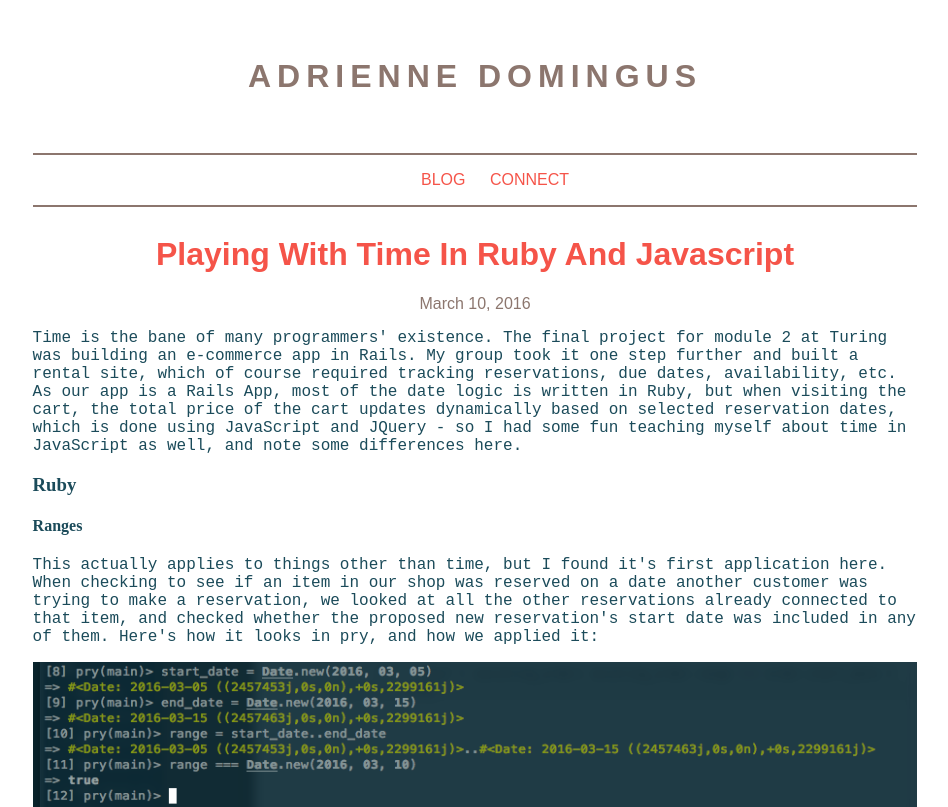
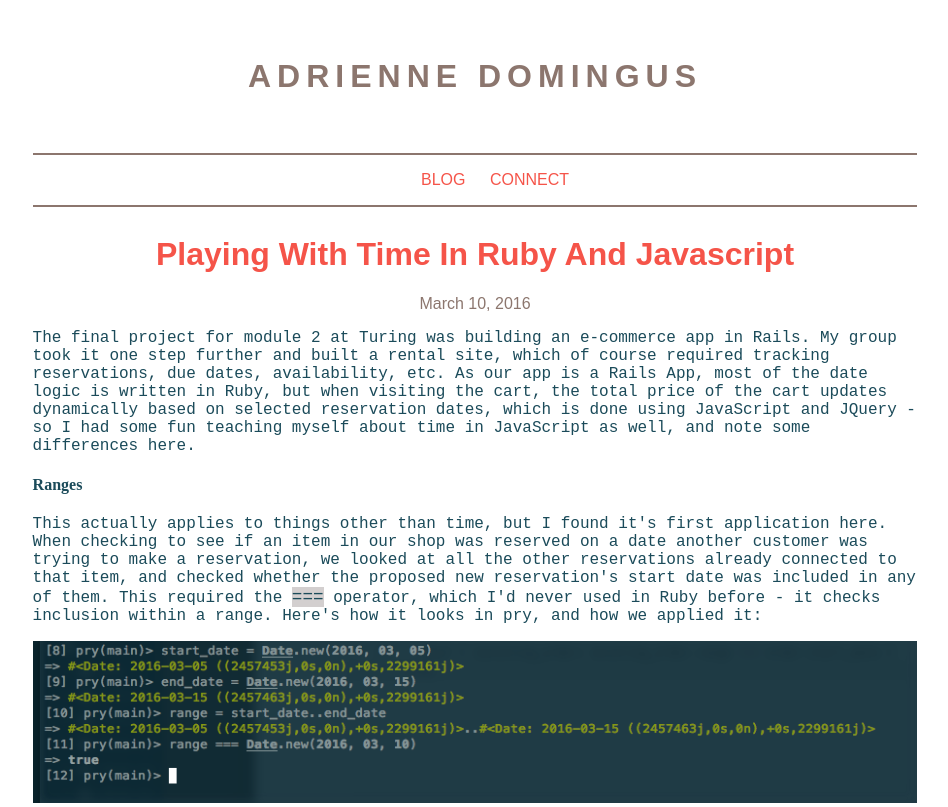
Before and after one commit to adriennedomingus/adriennedomingus.github.io, a Jekyll site: the page built from _posts/2016-03-10-playing-with-time-in-ruby-and-javascript.html, in a window 1280 px wide. Shown: the top 807 px of the page, without its empty margins (165-1113 px from the left). Built offline with Jekyll 4.4.1, drawn with Linux system fonts in a browser that asks for light colours; some of the changed text lies outside the part shown; grey boxes are pictures that could not be loaded.

Commit message:
post updates

```diff
--- a/_posts/2016-02-28-sending-email-from-your-rails-app.html
+++ b/_posts/2016-02-28-sending-email-from-your-rails-app.html
@@ -32,4 +32,5 @@ layout: post
 </ol>
 <p>And you should be good to go! Send those emails.</p>
 <a class="inline previous-post" href="http://adriennedomingus.github.io/2016/02/19/transitioning-from-sinatra-to-rails.html">...Previous Post</a>
+<a class="inline next-post" href="http://adriennedomingus.github.io/2016/03/10/playing-with-time-in-ruby-and-javascript.html"> Next Post...</a>
 </div>
--- a/_posts/2016-03-10-playing-with-time-in-ruby-and-javascript.html
+++ b/_posts/2016-03-10-playing-with-time-in-ruby-and-javascript.html
@@ -2,21 +2,21 @@
 layout: post
 ---
 <div class="post-contents">
-  <p>Time is the bane of many programmers' existence. The final project for module 2 at Turing was building an e-commerce app in Rails. My group took it one step further and built a rental site, which of course required tracking reservations, due dates, availability, etc. As our app is a Rails App, most of the date logic is written in Ruby, but when visiting the cart, the total price of the cart updates dynamically based on selected reservation dates, which is done using JavaScript and JQuery - so I had some fun teaching myself about time in JavaScript as well, and note some differences here. </p>
-  <h3>Ruby</h3>
+  <p>The final project for module 2 at Turing was building an e-commerce app in Rails. My group took it one step further and built a rental site, which of course required tracking reservations, due dates, availability, etc. As our app is a Rails App, most of the date logic is written in Ruby, but when visiting the cart, the total price of the cart updates dynamically based on selected reservation dates, which is done using JavaScript and JQuery - so I had some fun teaching myself about time in JavaScript as well, and note some differences here. </p>
   <h4>Ranges</h4>
-  <p>This actually applies to things other than time, but I found it's first application here. When checking to see if an item in our shop was reserved on a date another customer was trying to make a reservation, we looked at all the other reservations already connected to that item, and checked whether the proposed new reservation's start date was included in any of them. Here's how it looks in pry, and how we applied it: </p>
+  <p>This actually applies to things other than time, but I found it's first application here. When checking to see if an item in our shop was reserved on a date another customer was trying to make a reservation, we looked at all the other reservations already connected to that item, and checked whether the proposed new reservation's start date was included in any of them. This required the <span class="code">===</span> operator, which I'd never used in Ruby before - it checks inclusion within a range. Here's how it looks in pry, and how we applied it: </p>
   <img class="command-line" src="/images/2016-03-10/01.png" alt="image 01" />
+  <br/>
   <script src="https://gist.github.com/adriennedomingus/154e37896bde8ac0dc40.js"></script>
   <h4>Strings to Time Objects</h4>
-  <p>When users request the start and end dates for their reservation, they are returned as strings that look something like "10 March, 2016", which is not useful in creating Time Objects. Fortunately, Ruby has a built in module that will convert date strings into their index, which can then be used to create Time objects. Here's how:</p>
+  <p>When users request the start and end dates for their reservation, they are returned as strings that look something like "10 March, 2016", which is not useful in creating Time objects. Fortunately, Ruby has a built in module that will convert date strings into their index, which can then be used to create Time objects. Here's how:</p>
   <script src="https://gist.github.com/adriennedomingus/4d1e0d17c6f5ca619733.js"></script>
   <p>A similar module exists for DAYNAMES also. Days are zero-indexed (Sunday is 0), while months follow the more traditional Western month format, where their index is the number of the month as we use them in dates (i.e. March is 3).</p>
-  <ul>
+  <ul class="post-list">
     <li> Javascript note: Unlike in Ruby, months are zero-indexed in Javascript (January is 0, etc.). This is confusing after being so used to the index of months, but as everything in programming is zero-indexed, it does have the benefit of consistency.
   </ul>
   <h4>Subtracting Time</h4>
-  <p>In order to know the length of a reservation, we subtracted the start date from the end date. In Ruby, this returns a fraction like 10/1 for a 10-day reservation. JavaScript, on the other hand, returns the difference in milliseconds. In order to get the number of days, therefore, we did this joyful bit of math: <span class="code">return value / 24 / 60 / 60 / 1000 </span> to get the number of days.</p>
+  <p>In order to know the length of a reservation, we subtracted the start date from the end date. In Ruby, this returns a fraction like 10/1 for a 10-day reservation. JavaScript, on the other hand, returns the difference in milliseconds. In order to get the number of days, we did this joyful bit of math: <span class="code">return value / 24 / 60 / 60 / 1000</span> to get the number of days.</p>
   <h4>Conclusion</h4>
   <p>All in all, I didn't find time as daunting as I thought I might. Both Ruby and JavaScript have time objects that do most of the heavy lifting for you, as long as you make sure to create them as you need them from the get-go.</p>
   <a class="inline previous-post" href="http://adriennedomingus.github.io/2016/02/28/sending-email-from-your-rails-app.html">...Previous Post</a>
```
